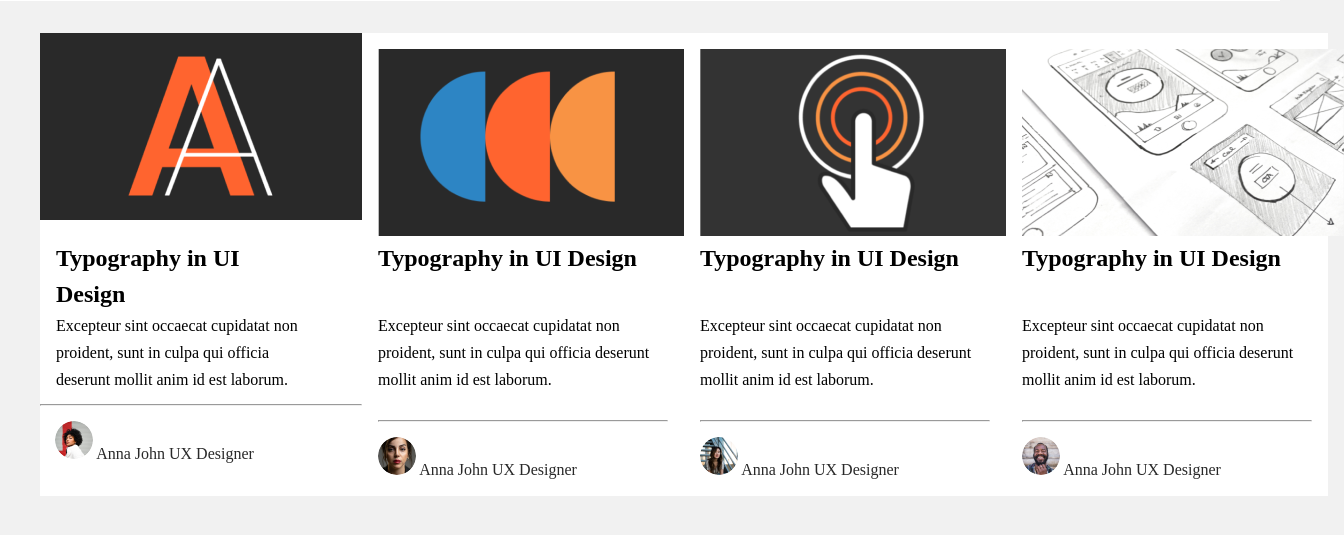
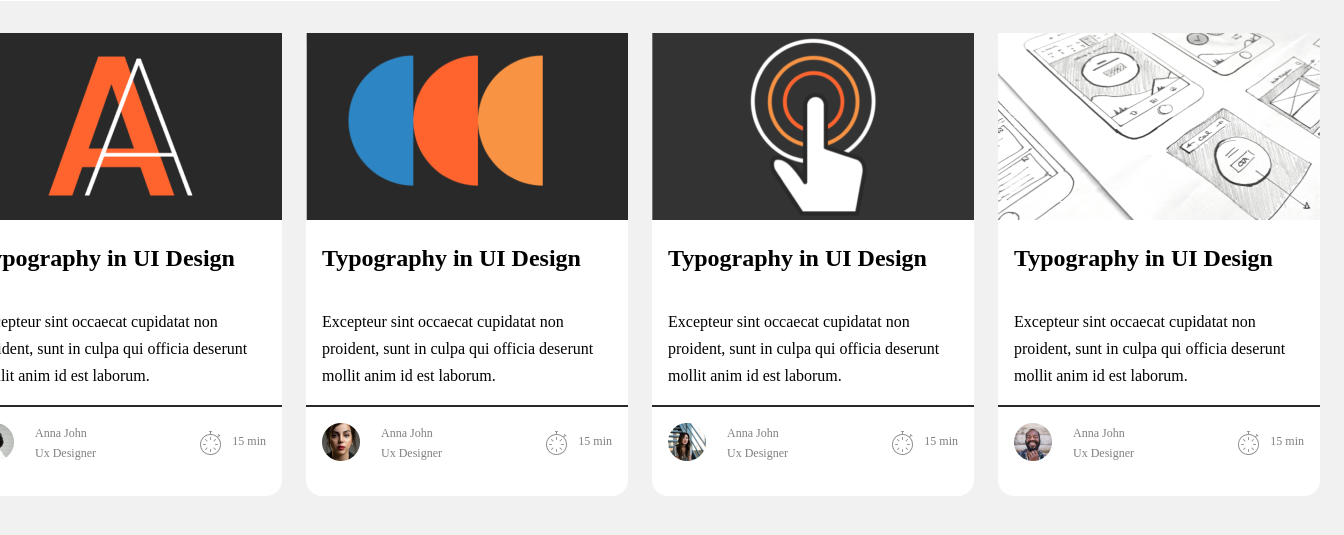
Before and after one commit to zurab-tsulukidze/Shualeduri, a plain HTML site: page index.html in a window 1280 px wide. Shown: the part 87-622 px from the top of the page, 1344 px wide, since content can reach past the window. Drawn offline with Linux system fonts and the light colour scheme.

Commit message:
rewrite code

```diff
--- a/index.html
+++ b/index.html
@@ -20,41 +20,99 @@
             <button>invite friends</button>
         </div>
     </header>
-    <div class="maincontainer">
-        <div class="first">
-            <img class="firstphoto" src="./assets/img.png">
-            <p class="title">Typography in UI Design</p>
-            <p>Excepteur sint occaecat cupidatat non proident, sunt in culpa qui officia deserunt mollit anim id est laborum.</p>
+    <div class="maincont">
+        <div class="childcont">
+            <div class="photo">
+                <img src="./assets/img.png">
+            </div>
+            <div class="title">Typography in UI Design</div>
+            <span class="insidecontent">Excepteur sint occaecat cupidatat non proident, sunt in culpa qui officia deserunt mollit anim id est laborum.</span>
             <hr>
-            <img class="firstavatar" src="./assets/avatar.png">
-            <span class="firstname">Anna John UX Designer</span>
+            <div class="downcont">
+                <div class="together">
+                    <div class="avatar">
+                        <img src="./assets/avatar.png">
+                    </div>
+                    <div class="avname">
+                        <p>Anna John</p>
+                        <p>Ux Designer</p>
+                    </div>
+                </div>
+                <div class="time">
+                    <img src="./assets/icon.png">
+                    <p class="time">15 min</p>
+                </div>
+            </div>
         </div>
-        <div class="second">
-            <img class="secondphoto" src="./assets/img (1).png" >
-            <p class="title2">Typography in UI Design</p>
-            <p class="secondcontent">Excepteur sint occaecat cupidatat non proident, sunt in culpa qui officia deserunt mollit anim id est laborum.</p>
+        <div class="childcont">
+            <div class="photo">
+                <img src="./assets/img (1).png">
+            </div>
+            <div class="title">Typography in UI Design</div>
+            <span class="insidecontent">Excepteur sint occaecat cupidatat non proident, sunt in culpa qui officia deserunt mollit anim id est laborum.</span>
             <hr>
-            <img class="secondavatar" src="./assets/avatar (1).png">
-            <span class="secondname">Anna John UX Designer</span>
-
+            <div class="downcont">
+                <div class="together">
+                    <div class="avatar">
+                        <img src="./assets/avatar (1).png">
+                    </div>
+                    <div class="avname">
+                        <p>Anna John</p>
+                        <p>Ux Designer</p>
+                    </div>
+                </div>
+                <div class="time">
+                    <img src="./assets/icon.png">
+                    <p class="time">15 min</p>
+                </div>
+            </div>
         </div>
-        <div class="third">
-            <img class="thirdphoto" src="./assets/img (2).png">
-            <p class="title3">Typography in UI Design</p>
-            <p class="thirdcontent">Excepteur sint occaecat cupidatat non proident, sunt in culpa qui officia deserunt mollit anim id est laborum.</p>
+        <div class="childcont">
+            <div class="photo">
+                <img src="./assets/img (2).png">
+            </div>
+            <div class="title">Typography in UI Design</div>
+            <span class="insidecontent">Excepteur sint occaecat cupidatat non proident, sunt in culpa qui officia deserunt mollit anim id est laborum.</span>
             <hr>
-            <img class="thirdavatar" src="./assets/avatar (2).png">
-            <span class="thirdname">Anna John UX Designer</span>
+            <div class="downcont">
+                <div class="together">
+                    <div class="avatar">
+                        <img src="./assets/avatar (2).png">
+                    </div>
+                    <div class="avname">
+                        <p>Anna John</p>
+                        <p>Ux Designer</p>
+                    </div>
+                </div>
+                <div class="time">
+                    <img src="./assets/icon.png">
+                    <p class="time">15 min</p>
+                </div>
+            </div>
         </div>
-        <div class="fourth">
-            <img class="fourthphoto" src="./assets/img (3).png">
-            <p class="title4">Typography in UI Design</p>
-            <p class="fourthcontent">Excepteur sint occaecat cupidatat non proident, sunt in culpa qui officia deserunt mollit anim id est laborum.</p>
+        <div class="childcont">
+            <div class="photo">
+                <img src="./assets/img (3).png">
+            </div>
+            <div class="title">Typography in UI Design</div>
+            <span class="insidecontent">Excepteur sint occaecat cupidatat non proident, sunt in culpa qui officia deserunt mollit anim id est laborum.</span>
             <hr>
-            <img class="fourthavatar" src="./assets/avatar (3).png">
-            <span class="fourthname">Anna John UX Designer</span>
+            <div class="downcont">
+                <div class="together">
+                    <div class="avatar">
+                        <img src="./assets/avatar (3).png">
+                    </div>
+                    <div class="avname">
+                        <p>Anna John</p>
+                        <p>Ux Designer</p>
+                    </div>
+                </div>
+                <div class="time">
+                    <img src="./assets/icon.png">
+                    <p class="time">15 min</p>
+                </div>
+            </div>
         </div>
-    </div>
-
+     </div>
 </body>
 </html>
--- a/main.css
+++ b/main.css
@@ -2,7 +2,6 @@
     margin: 0;
     padding: 0;
     box-sizing: border-box;
-
 }
 
 header{
@@ -14,20 +13,13 @@ header{
     background-color: #FFFFFF;
     position:fixed;
     overflow-y: scroll;
+}
 
-
-}
 body{
     width: 100vw;
     height: 100svh;
-    background: #F1F1F1;
-
-
+    background:#F1F1F1
 }
-
-
-
-
 
 .book{
     width: 97.19px;
@@ -45,241 +37,6 @@ body{
     display: flex;
     justify-content: space-around;
     align-items: center;
-
-
-}
-.maincontainer{
-    background-color: #F1F1F1;
-    padding-top: 120px;
-    display: flex;
-    justify-content: space-between;
-
-}
-.firstphoto{
-    width: 322px;
-    height: 187px;
-
-
-
-
-
-}
-
-.first{
-    width: 322px;
-    height: 463px;
-    margin-left: 40px;
-    background-color: white;
-
-
-
-
-
-    .title{
-        width: 290px;
-        height: 72px;
-        font-size: 24px;
-        font-weight: 700;
-        line-height: 36px;
-        text-align: left;
-        padding: 16px;
-
-    }
-
-    p{
-        width: 290px;
-        height: 108px;
-        font-size: 16px;
-        font-weight: 400;
-        line-height: 27px;
-        text-align: left;
-        padding: 16px;
-
-
-    }
-
-}
-
-.firstavatar{
-    width: 38px;
-    height: 38px;
-    border-radius: 50%;
-    margin-top: 15px;
-    margin-left: 15px;
-
-
-}
-
-.firstname{
-    text-wrap: wrap;
-    width: 72px;
-    height: 40px;
-    opacity: 0.5px;
-    color: #292929;
-
-
-
-}
-
-.secondphoto{
-    width: 322px;
-    height: 187px;
-
-
-
-}
-
-.second{
-    width: 322px;
-    height:  463px;
-    padding: 16px;
-    background-color: white;
-
-
-
-
-
-    .title2{
-        width: 290px;
-        height: 72px;
-        font-size: 24px;
-        font-weight: 700;
-        line-height: 36px;
-        text-align: left;
-
-    }
-
-    .secondcontent{
-        width: 290px;
-        height: 108px;
-        font-size: 16px;
-        font-weight: 400;
-        line-height: 27px;
-        text-align: left;
-    }
-
-}
-
-.secondavatar{
-    width: 38px;
-    height: 38px;
-    border-radius: 50%;
-    margin-top: 15px;
-
-}
-
-.secondname{
-    text-wrap: wrap;
-    width: 72px;
-    height: 40px;
-    opacity: 0.5px;
-    color: #292929;
-
-}
-
-.thirdphoto{
-    width: 322px;
-    height: 187px;
-}
-
-.third{ width: 322px;
-    height:  463px;
-    padding: 16px;
-    gap: 8px;
-    background-color: white;
-
-
-
-
-    .title3{
-        width: 290px;
-        height: 72px;
-        font-size: 24px;
-        font-weight: 700;
-        line-height: 36px;
-        text-align: left;
-
-    }
-
-    .thirdcontent{
-        width: 290px;
-        height: 108px;
-        font-size: 16px;
-        font-weight: 400;
-        line-height: 27px;
-        text-align: left;
-    }
-
-}
-
-.thirdavatar{
-    width: 38px;
-    height: 38px;
-    border-radius: 50%;
-    margin-top: 15px;
-
-}
-
-.thirdname{
-    text-wrap: wrap;
-    width: 72px;
-    height: 40px;
-    opacity: 0.5px;
-    color: #292929;
-
-}
-
-
-.fourthphoto{
-    width: 322px;
-    height: 187px;
-}
-
-.fourth{ width: 322px;
-    height:  463px;
-    padding: 16px;
-    gap: 8px;
-    background-color: white;
-
-
-
-
-    .title4{
-        width: 290px;
-        height: 72px;
-        font-size: 24px;
-        font-weight: 700;
-        line-height: 36px;
-        text-align: left;
-
-    }
-
-    .fourthcontent{
-        width: 290px;
-        height: 108px;
-        font-size: 16px;
-        font-weight: 400;
-        line-height: 27px;
-        text-align: left;
-    }
-
-}
-
-.fourthavatar{
-    width: 38px;
-    height: 38px;
-    border-radius: 50%;
-    margin-top: 15px;
-
-}
-
-.fourthname{
-    text-wrap: wrap;
-    width: 72px;
-    height: 40px;
-    opacity: 0.5px;
-    color: #292929;
-
 }
 
 button{
@@ -295,6 +52,100 @@ button{
     text-align: center;
     background-color: #3F5F53;
     color: white;
+}
 
+.maincont{
+    width: 1,440px;
+    height: 527px;
+    padding: 32px, 40px, 32px, 40px;
+    gap: 24px;
+    display: flex;
+    flex-direction: row;
+    gap: 24px;
+    justify-content: center;
+    padding-top: 120px;
+}
+
+.childcont{
+    width: 322px;
+    height: 463px;
+    background-color: white;
+    border-radius: 16px;
 
 }
+
+.title{
+    display: flex;
+    justify-content: flex-start;
+    font-size: 24px;
+    font-weight: 700;
+    line-height: 36px;
+    letter-spacing: 0em;
+    text-align: left;
+    padding: 16px;
+}
+
+.insidecontent{
+    display: flex;
+    justify-content: flex-start;
+    font-size: 16px;
+    font-weight: 400;
+    line-height: 27px;
+    letter-spacing: 0em;
+    text-align: left;
+    padding: 16px;
+    text-wrap: wrap;
+}
+
+hr{
+    width: 322px;
+    border: 1px solid #292929;
+}
+
+.downcont{
+    display: flex;
+    flex-direction: row;
+    justify-content: space-between;
+    align-items: center;
+    padding: 16px;
+}
+
+.together{
+    display: flex;
+    flex-direction: row;
+    justify-content: space-between;
+    width: 120px;
+    height: 40px;
+}
+
+.avatar{
+    width: 38px;
+    height: 38px;
+    display: flex;
+    justify-content: flex-start;
+}
+
+.avname{
+    font-size: 12px;
+    font-weight: 400;
+    line-height: 20px;
+    letter-spacing: 0em;
+    text-align: left;
+    color: gray;
+    display: flex;
+    flex-direction: column;
+
+}
+
+.time{
+    display: flex;
+    flex-direction: row;
+    gap: 10px;
+    color: gray;
+    font-size: 12px;
+    font-weight: 400;
+    line-height: 20px;
+    letter-spacing: 0em;
+    text-align: left;
+
+}
```
Also changed, not shown: assets/icon.png (added).
